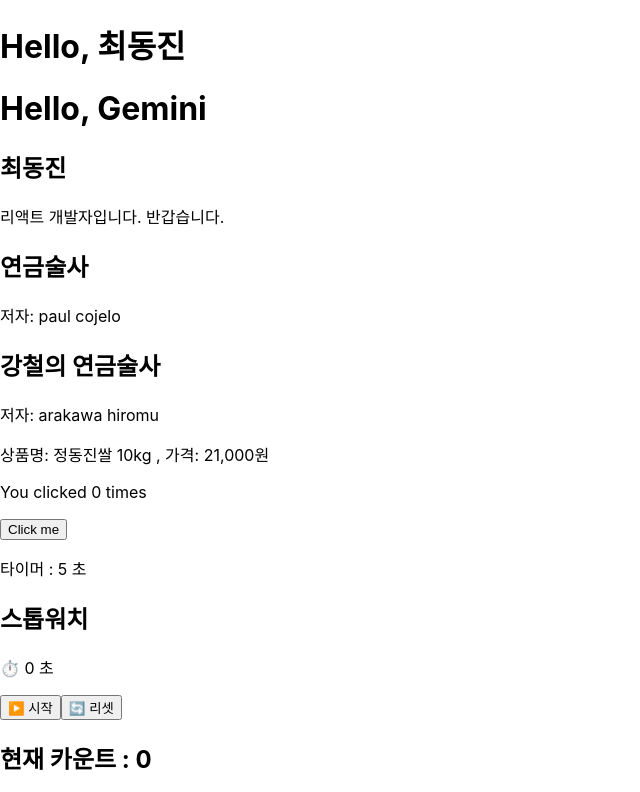
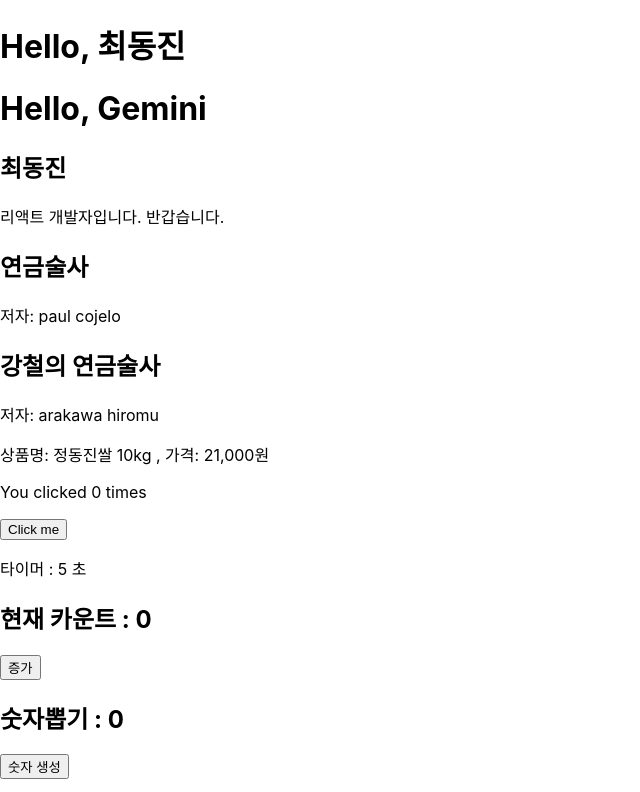
Before and after one commit to KaFelLa92/kafella92.github.io, a React app in the folder saykorean/: page / in a window 1280 px wide. Shown: the top 792 px of the page, without its empty margins (0-640 px from the left). Built offline with nearby package versions, Linux system fonts and the light colour scheme.

Commit message:
스톱워치꺼지시게

```diff
--- a/saykorean/src/App.js
+++ b/saykorean/src/App.js
@@ -5,7 +5,6 @@ import Book from './components/Book';
 import Product from './components/Product';
 import Counter from './components/Counter';
 import Timer from './components/Timer';
-import Stopwatch from './components/Stopwatch.js';
 import Tictok from './components/Tictok';
 import RandomNumber from './components/RandomNumber.js';
 import WatchCounter from './components/WatchCounter.js';
@@ -16,7 +15,6 @@ import { useState } from 'react';
 import DataLoader from './components/DataLoader.js';
 import Mapping from './components/Mapping.js';
 import FruitList from './components/FruitList.js';
-
 
 
 
@@ -37,7 +35,6 @@ function App() {
       <Product name="정동진쌀 10kg" price="21,000" />
       <Counter></Counter>
       <Timer></Timer>
-      <Stopwatch />
       <Tictok></Tictok>
       <RandomNumber />
       <WatchCounter />
--- a/saykorean/src/components/stopWatch.js
+++ /dev/null
@@ -1,43 +0,0 @@
-import { useState, useEffect } from 'react';
-
-function Stopwatch() {
-  const [seconds, setSeconds] = useState(0);     // 경과 시간
-  const [isRunning, setIsRunning] = useState(false); // 타이머 작동 여부
-
-  useEffect(() => {
-    let intervalId;
-
-    if (isRunning) {
-      intervalId = setInterval(() => {
-        setSeconds(prev => prev + 1);
-      }, 1000);
-    }
-
-    // 컴포넌트 언마운트 시 또는 isRunning이 false로 바뀔 때 interval 제거
-    return () => clearInterval(intervalId);
-  }, [isRunning]); // isRunning 상태 변경될 때마다 useEffect 재실행
-
-  // 시작/일시정지 토글
-  const handleStartPause = () => {
-    setIsRunning(prev => !prev);
-  };
-
-  // 시간 리셋
-  const handleReset = () => {
-    setIsRunning(false);  // 일시정지 상태로 전환
-    setSeconds(0);        // 시간 초기화
-  };
-
-  return (
-    <div>
-      <h2>스톱워치</h2>
-      <p>⏱️ {seconds} 초</p>
-      <button onClick={handleStartPause}>
-        {isRunning ? '⏸️ 일시정지' : '▶️ 시작'}
-      </button>
-      <button onClick={handleReset}>🔄 리셋</button>
-    </div>
-  );
-}
-
-export default Stopwatch;
```
